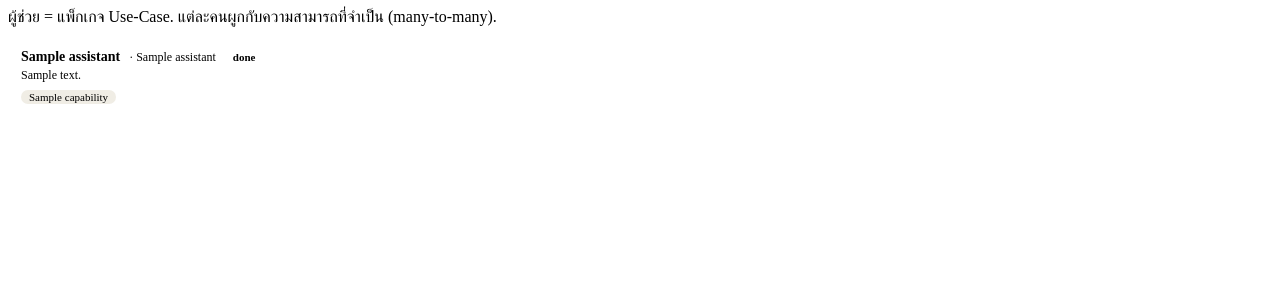
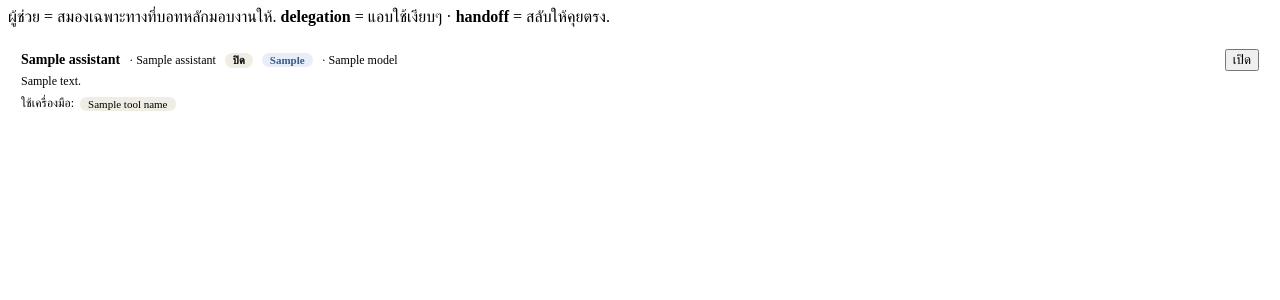
Before and after one commit to n-chatchai/pin, a Python web app: template backend-rust/templates/_assistants.html in a window 1280 px wide. Shown: the top 300 px of the page. Run offline with Jinja, Linux system fonts and the light colour scheme; the template is opened without the code that fills it: most values are stand-ins (such as "Sample title", 1, 10 or a date in 2020).

Commit message:
feat(admin): ผู้ช่วย tab = subagents (delegate/handoff agents)
Subagents moved out of Capabilities now surface here as ผู้ช่วย, showing
mode (delegation/handoff), model, and the tools each uses. Drops the unused
assistants-package table dependency.

Co-Authored-By: Claude Opus 4.8 (1M context) <noreply@anthropic.com>

```diff
--- a/backend-rust/templates/_assistants.html
+++ b/backend-rust/templates/_assistants.html
@@ -3,23 +3,33 @@
   .caprow .top{display:flex;align-items:center;gap:9px;flex-wrap:wrap}
   .caprow b{font-size:14px}
   .caprow .hint{font-size:12px;color:var(--ink3)}
-  .pill{font-size:11px;font-weight:600;padding:1px 8px;border-radius:9px;background:var(--green-soft);color:var(--green-d)}
+  .pill{font-size:11px;font-weight:600;padding:1px 8px;border-radius:9px}
+  .pill.on{background:var(--green-soft);color:var(--green-d)}
+  .pill.off{background:#F0EDE5;color:var(--ink3)}
+  .pill.mode{background:#E8EEF8;color:#3A5A8A}
   .capchip{font-size:11px;background:#F0EDE5;color:var(--ink2);padding:1px 8px;border-radius:9px}
 </style>
 
-<p class="hint" style="margin:0 0 12px">ผู้ช่วย = แพ็กเกจ Use-Case. แต่ละคนผูกกับความสามารถที่จำเป็น (many-to-many).</p>
+<p class="hint" style="margin:0 0 12px">ผู้ช่วย = สมองเฉพาะทางที่บอทหลักมอบงานให้. <b>delegation</b> = แอบใช้เงียบๆ · <b>handoff</b> = สลับให้คุยตรง.</p>
 
 {% for a in assistants %}
+{% set mode = a.interaction_mode|default('delegation') %}
 <div class="caprow">
   <div class="top">
     <b>{{ a.label|default(a.name) }}</b>
     <span class="hint">· {{ a.name }}</span>
-    {% if a.status %}<span class="pill">{{ a.status }}</span>{% endif %}
+    {% if a.enabled %}<span class="pill on">เปิด</span>{% else %}<span class="pill off">ปิด</span>{% endif %}
+    <span class="pill mode">{{ mode }}</span>
+    {% if a.model %}<span class="hint">· {{ a.model }}</span>{% endif %}
+    <span style="margin-left:auto">
+      <button class="btn sm" hx-post="/admin/store/{{ a.name }}/toggle" hx-target="#panel">{% if a.enabled %}ปิด{% else %}เปิด{% endif %}</button>
+    </span>
   </div>
   {% if a.description %}<div class="hint" style="margin-top:3px">{{ a.description }}</div>{% endif %}
-  <div style="margin-top:7px;display:flex;gap:6px;flex-wrap:wrap">
-    {% for c in a.capabilities %}<span class="capchip">{{ c }}</span>{% endfor %}
-    {% if not a.capabilities %}<span class="hint">ยังไม่ได้ผูกความสามารถ</span>{% endif %}
+  <div style="margin-top:7px;display:flex;gap:6px;flex-wrap:wrap;align-items:center">
+    <span class="hint">ใช้เครื่องมือ:</span>
+    {% for t in a.toolNames|default([]) %}<span class="capchip">{{ t }}</span>{% endfor %}
+    {% if not a.toolNames %}<span class="hint">—</span>{% endif %}
   </div>
 </div>
 {% endfor %}
```
Also changed, not shown: 1 other file.
